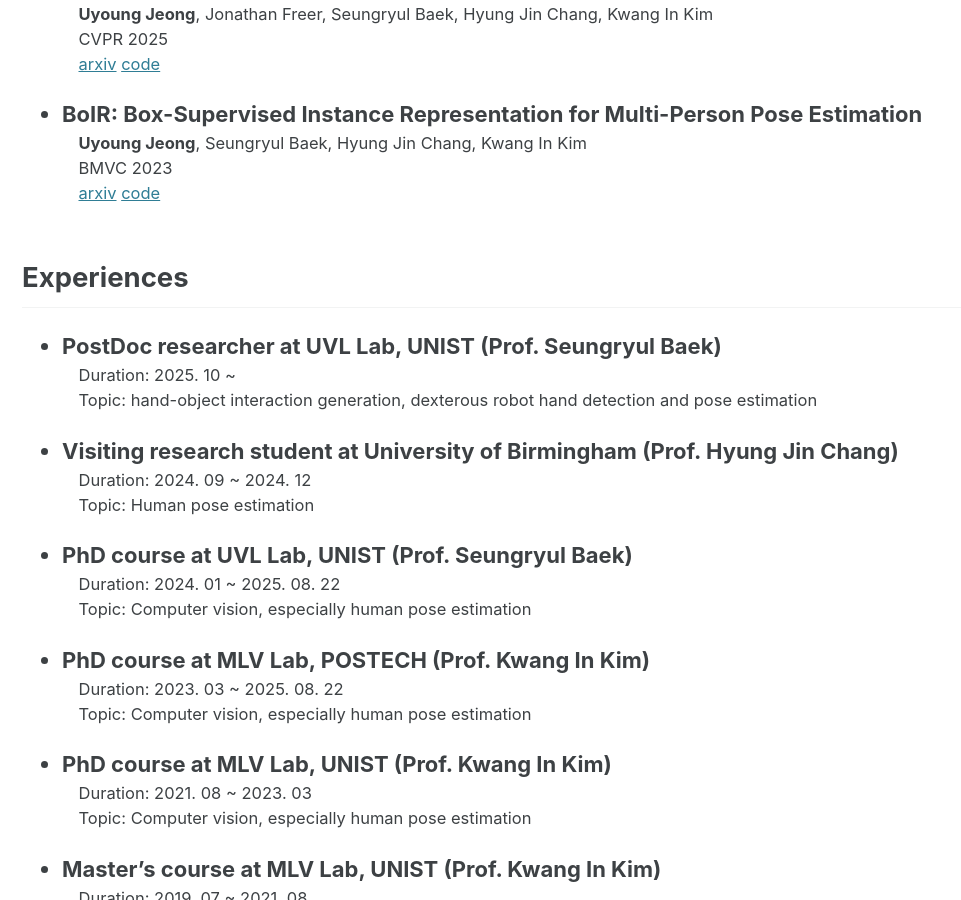
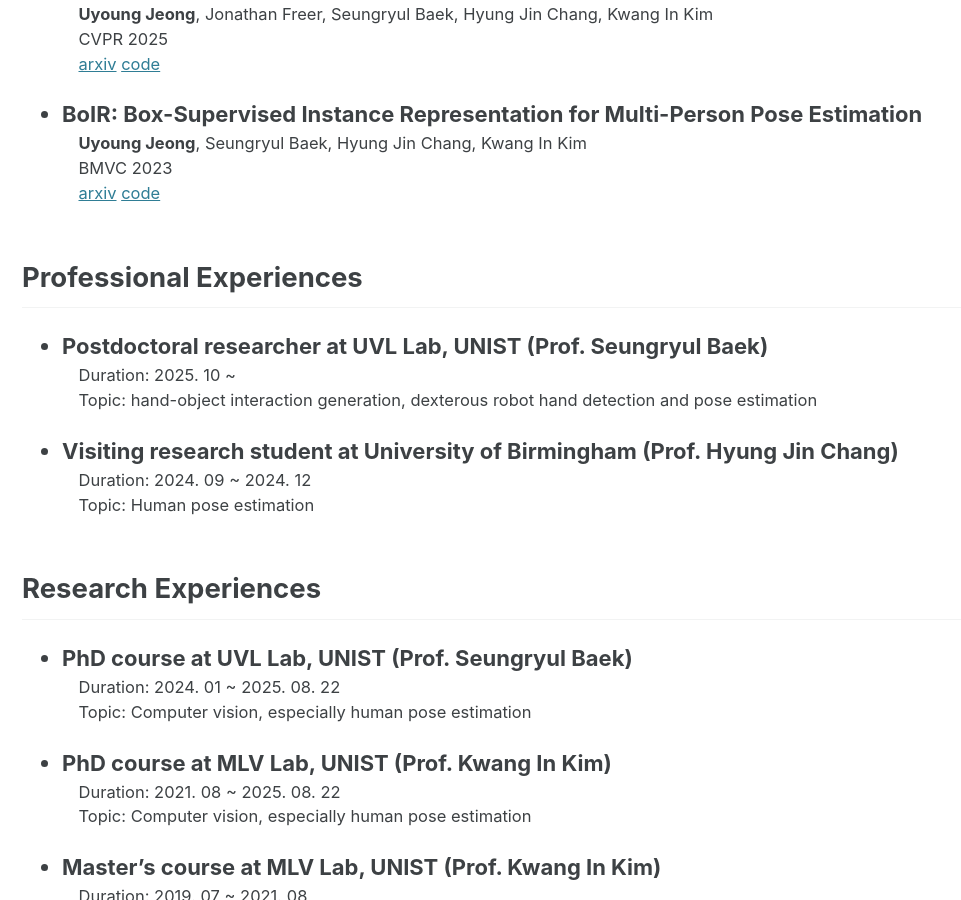
Before and after one commit to uyoung-jeong/uyoung-jeong.github.io, a Jekyll site: the page built from _pages/home.md, in a window 1280 px wide and 900 px high, scrolled down 1160 px. Shown: the whole window, without its empty margins (0-961 px from the left). Built offline with Jekyll 4.4.1, drawn with Linux system fonts in a browser that asks for light colours; cached includes are drawn as plain includes.

Commit message:
edit mlv lab experience

```diff
--- a/_pages/home.md
+++ b/_pages/home.md
@@ -47,21 +47,20 @@
   : [arxiv](https://arxiv.org/abs/2309.14072) [code](https://github.com/uyoung-jeong/BoIR)
 
 
-## Experiences
-- PostDoc researcher at UVL Lab, UNIST (Prof. Seungryul Baek)
+## Professional Experiences
+- Postdoctoral researcher at UVL Lab, UNIST (Prof. Seungryul Baek)
   : Duration: 2025. 10 ~
   : Topic: hand-object interaction generation, dexterous robot hand detection and pose estimation
 - Visiting research student at University of Birmingham (Prof. Hyung Jin Chang)
   : Duration: 2024. 09 ~ 2024. 12
   : Topic: Human pose estimation
+
+## Research Experiences
 - PhD course at UVL Lab, UNIST (Prof. Seungryul Baek)
   : Duration: 2024. 01 ~ 2025. 08. 22
   : Topic: Computer vision, especially human pose estimation
-- PhD course at MLV Lab, POSTECH (Prof. Kwang In Kim)
-  : Duration: 2023. 03 ~ 2025. 08. 22
-  : Topic: Computer vision, especially human pose estimation
 - PhD course at MLV Lab, UNIST (Prof. Kwang In Kim)
-  : Duration: 2021. 08 ~ 2023. 03
+  : Duration: 2021. 08 ~ 2025. 08. 22
   : Topic: Computer vision, especially human pose estimation
 - Master's course at MLV Lab, UNIST (Prof. Kwang In Kim)
   : Duration: 2019. 07 ~ 2021. 08
```
